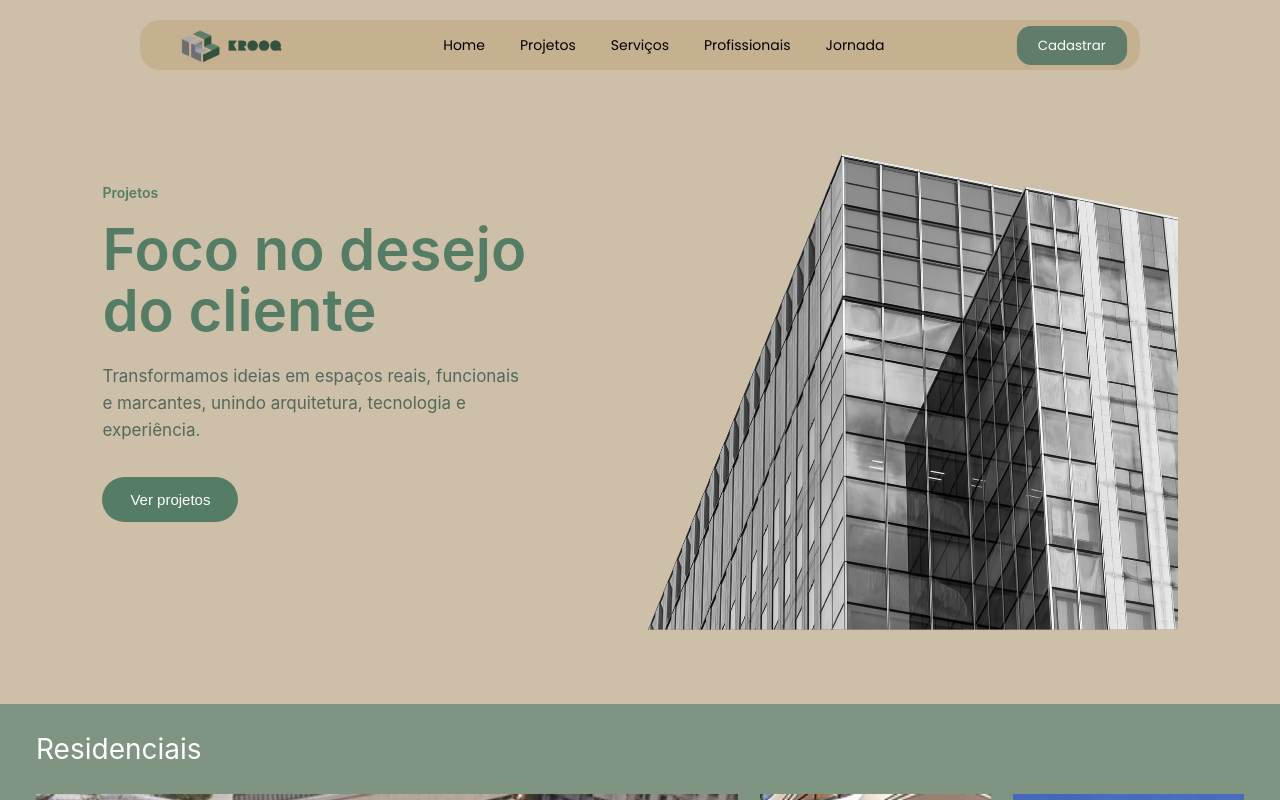
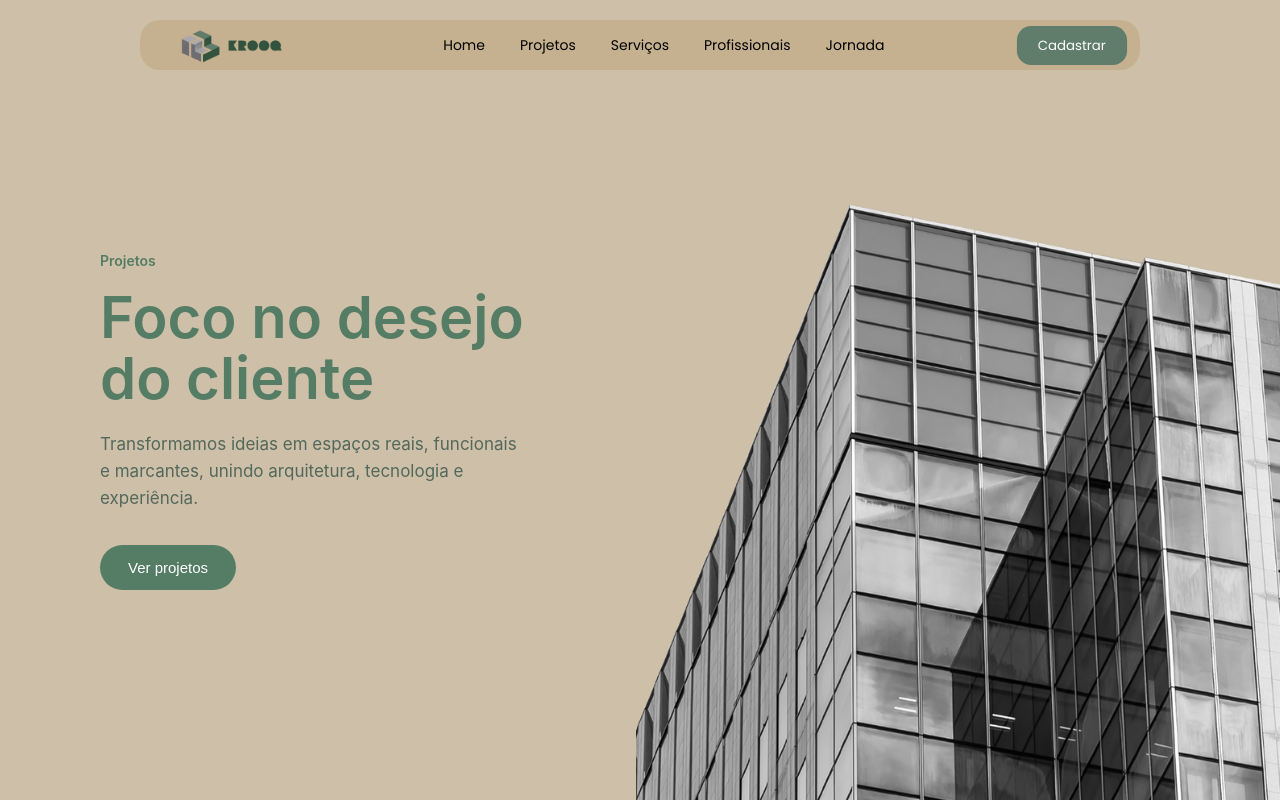
Before and after one commit to KROOQOFC/Front-End-KROOQ, a React (Vite) app in the folder krooq/: page /projetos in a window 1280 px wide. Shown: the top 800 px of the page. Built offline with nearby package versions, Linux system fonts and the light colour scheme.

Commit message:
Modificação na pagina Projetos

```diff
--- a/krooq/src/components/ProjetoHero/ProjetoHero.css
+++ b/krooq/src/components/ProjetoHero/ProjetoHero.css
@@ -1,12 +1,15 @@
 .projeto-hero {
   width: 100%;
-  padding: 70px 8%;
+  min-height: 100vh;
+  padding: 70px 0 0 0;
   background-color: #CEC0A8;
+  display:flex;
 }
 
 .projeto-hero-container {
-  max-width: 1200px;
-  margin: 0 auto;
+  width: 100%;
+  max-width: none;
+  margin: 0 ;
   display: grid;
   grid-template-columns: 1fr 1.1fr;
   align-items: center;
@@ -15,6 +18,8 @@
 
 .projeto-hero-texto {
   color: #557c65;
+  margin-left: 100px;
+  padding-bottom: 200px;
 }
 
 .projeto-tag {
@@ -56,14 +61,27 @@
   transform: translateY(-1px) scale(1);
 }
 
-.projeto-hero-imagem img {
-  width: 100%;
-  height: 560px;
-  object-fit: cover;
-  border-radius: 4px;
+.projeto-hero-imagem{
+
+  display: flex;
+  justify-content: flex-end;
+ align-self: flex-end;
+
 }
 
-@media (max-width: 900px) {
+
+.projeto-hero-imagem img {
+
+  width: 100%;
+  height: 900px;
+
+  object-fit: cover;
+  border-radius: 4px 0 0 0px;
+display: block;
+
+}
+
+ @media (max-width: 900px) {
   .projeto-hero-container {
     grid-template-columns: 1fr;
   }
@@ -74,5 +92,7 @@
 
   .projeto-hero-imagem img {
     height: 420px;
+
+}
+
   }
-}
--- a/krooq/src/main.jsx
+++ b/krooq/src/main.jsx
@@ -1,12 +1,10 @@
 import { StrictMode } from 'react'
 import { createRoot } from 'react-dom/client'
 import './index.css'
-import Profissionais from './pages/Profissionais/Profissionais.jsx'
 import App from './App.jsx'
 
 createRoot(document.getElementById('root')).render(
   <StrictMode>
     {<App />}
-    {/* <Profissionais /> */}
   </StrictMode>,
 )
--- a/krooq/src/pages/Projetos/Projetos.jsx
+++ b/krooq/src/pages/Projetos/Projetos.jsx
@@ -8,10 +8,11 @@ import ComentariosProjetos from "../../components/ComentariosProjetos/Comentario
 function Projetos() {
   return (
     <main className="projetos-page">
+      <section id="parteCima">
       <Navegation />
 
       <ProjetoHero />
-
+</section>
       <ProjetosGrid />
 
       <ComentariosProjetos />
```
